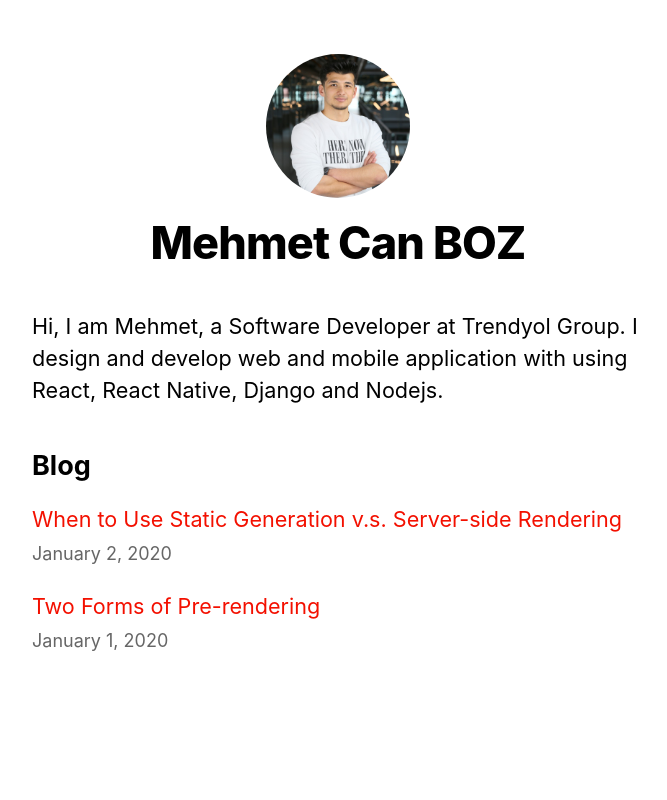
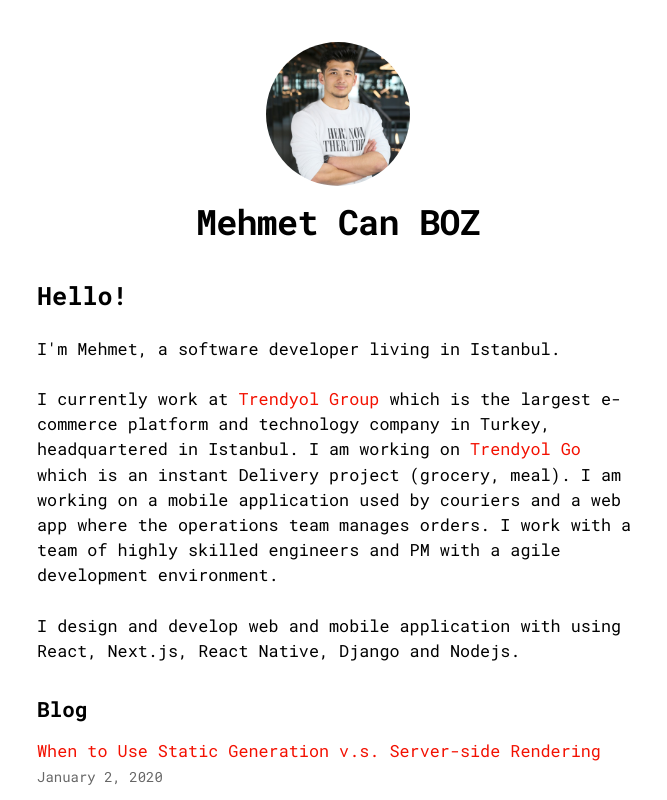
Before and after one commit to MehmetCanBOZ/myportfolio, a Next.js app: page / in a window 1280 px wide. Shown: the top 800 px of the page, without its empty margins (302-969 px from the left). Built offline with nearby package versions, Linux system fonts and the light colour scheme.

Commit message:
implement new google font

```diff
--- a/components/layout.module.css
+++ b/components/layout.module.css
@@ -1,5 +1,5 @@
 .container {
-  max-width: 36rem;
+  max-width: 45rem;
   padding: 0 1rem;
   margin: 3rem auto 6rem;
 }
--- a/pages/_app.tsx
+++ b/pages/_app.tsx
@@ -1,6 +1,17 @@
 import "../styles/global.css";
 import { AppProps } from "next/app";
+import { Roboto_Mono } from "next/font/google";
+
+const roboto = Roboto_Mono({
+  weight: ["400", "700"],
+  style: ["normal", "italic"],
+  subsets: ["latin"],
+});
 
 export default function App({ Component, pageProps }: AppProps) {
-  return <Component {...pageProps} />;
+  return (
+    <main className={roboto.className}>
+      <Component {...pageProps} />;
+    </main>
+  );
 }
--- a/pages/index.tsx
+++ b/pages/index.tsx
@@ -21,10 +21,26 @@ export default function Home({
         <title>{siteTitle}</title>
       </Head>
       <section className={utilStyles.headingMd}>
+        <h1>Hello!</h1>
         <p>
-          Hi, I am Mehmet, a Software Developer at Trendyol Group. I design and
-          develop web and mobile application with using React, React Native,
-          Django and Nodejs.
+          I'm Mehmet, a software developer living in Istanbul.
+          <br />
+          <br />I currently work at{" "}
+          <a href="https://www.trendyol.com/" target="_blank">
+            Trendyol Group
+          </a>{" "}
+          which is the largest e-commerce platform and technology company in
+          Turkey, headquartered in Istanbul. I am working on{" "}
+          <a href="https://trendyolgo.com/" target="_blank">
+            Trendyol Go
+          </a>{" "}
+          which is an instant Delivery project (grocery, meal). I am working on
+          a mobile application used by couriers and a web app where the
+          operations team manages orders. I work with a team of highly skilled
+          engineers and PM with a agile development environment.
+          <br />
+          <br />I design and develop web and mobile application with using
+          React, Next.js, React Native, Django and Nodejs.
         </p>
       </section>
       <section className={`${utilStyles.headingMd} ${utilStyles.padding1px}`}>
--- a/styles/global.css
+++ b/styles/global.css
@@ -5,7 +5,7 @@ body {
   font-family: -apple-system, BlinkMacSystemFont, Segoe UI, Roboto, Oxygen,
     Ubuntu, Cantarell, Fira Sans, Droid Sans, Helvetica Neue, sans-serif;
   line-height: 1.6;
-  font-size: 18px;
+  font-size: 14px;
 }
 
 * {
```
Also changed, not shown: components/menu.tsx (added, +12 -0 lines).
